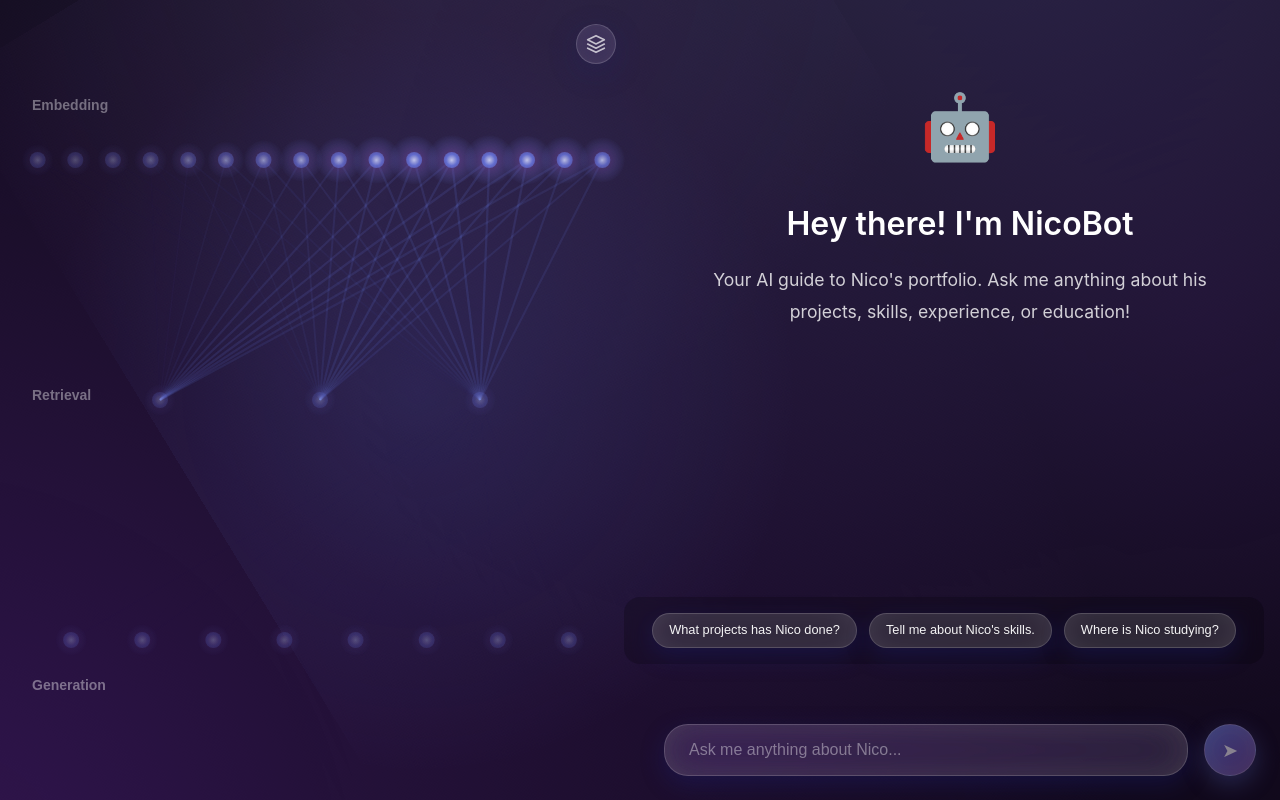
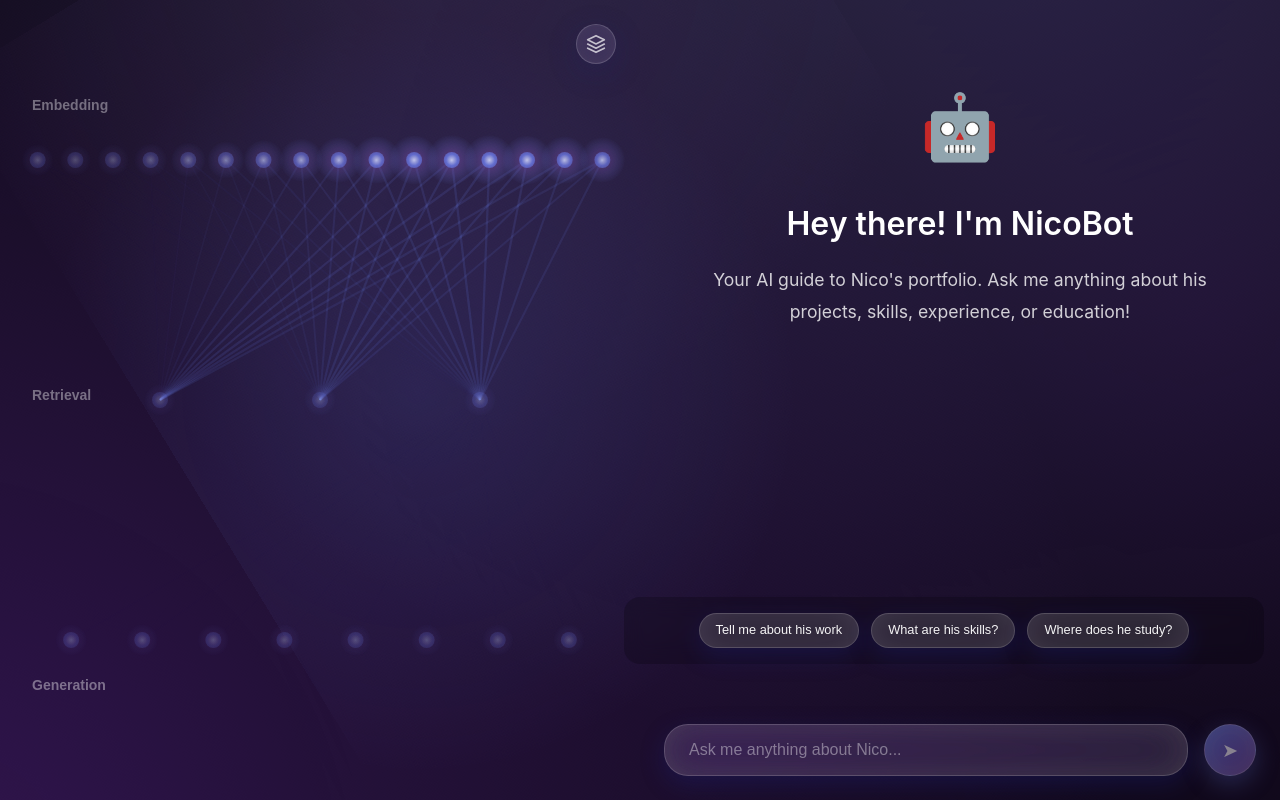
Before and after one commit to shinic1/Portfolio, a React (Vite) app in the folder frontend/: page / in a window 1280 px wide. Built offline with nearby package versions, Linux system fonts and the light colour scheme.

Commit message:
Refactor question suggestion logic in App component to utilize categorized states. Update SuggestedQuestions component to display questions based on selected category, enhancing user interaction. Remove unused suggestion handling in ChatBox.

```diff
--- a/frontend/src/App.tsx
+++ b/frontend/src/App.tsx
@@ -3,6 +3,12 @@ import ChatBox from './components/ChatBox'
 import SuggestedQuestions from './components/SuggestedQuestions'
 import NeuralNetworkViz from './components/NeuralNetworkViz'
 import './App.css'
+
+interface CategoryState {
+  category: string;
+  currentIndex: number;
+  questions: string[];
+}
 
 interface NetworkMetadata {
   embedding_stats: {
@@ -41,16 +47,55 @@ function App() {
   const [isProcessing, setIsProcessing] = useState(false)
   const [processingStage, setProcessingStage] = useState<'embedding' | 'retrieval' | 'generation' | 'idle'>('idle')
   const [geekMode, setGeekMode] = useState(false)
-  const [suggestions, setSuggestions] = useState<string[]>([
-    "What projects has Nico done?",
-    "Tell me about Nico's skills.",
-    "Where is Nico studying?"
+  const [categoryStates, setCategoryStates] = useState<CategoryState[]>([
+    {
+      category: 'experience',
+      currentIndex: 0,
+      questions: [
+        "Tell me about his work",
+        "What's his current role?",
+        "What has he worked on?",
+        "Tell me about his internships",
+        "What technologies does he use?"
+      ]
+    },
+    {
+      category: 'skills',
+      currentIndex: 0,
+      questions: [
+        "What are his skills?",
+        "Does he know React?",
+        "What languages does he know?",
+        "What's his strongest skill?",
+        "What frameworks can he use?"
+      ]
+    },
+    {
+      category: 'education',
+      currentIndex: 0,
+      questions: [
+        "Where does he study?",
+        "What's he studying?",
+        "When does he graduate?",
+        "What's his major?",
+        "Tell me about his education"
+      ]
+    }
   ])
 
-  const handleQuestionSelect = (question: string) => {
+  const handleQuestionSelect = (question: string, categoryIndex: number) => {
     chatBoxRef.current?.sendMessage(question)
     setIsProcessing(true)
     setProcessingStage('embedding')
+
+    // Update only the clicked category's index
+    setCategoryStates(prev =>
+      prev.map((cat, idx) =>
+        idx === categoryIndex
+          ? { ...cat, currentIndex: (cat.currentIndex + 1) % cat.questions.length }
+          : cat  // Other categories stay unchanged
+      )
+    )
   }
 
   const handleMetadataUpdate = (newMetadata: NetworkMetadata) => {
@@ -62,12 +107,6 @@ function App() {
   const handleStageUpdate = (stage: 'embedding' | 'retrieval' | 'generation') => {
     setIsProcessing(true)
     setProcessingStage(stage)
-  }
-
-  const handleSuggestionsUpdate = (newSuggestions: string[]) => {
-    if (newSuggestions && newSuggestions.length > 0) {
-      setSuggestions(newSuggestions)
-    }
   }
 
   return (
@@ -96,10 +135,9 @@ function App() {
           ref={chatBoxRef}
           onMetadataUpdate={handleMetadataUpdate}
           onStageUpdate={handleStageUpdate}
-          onSuggestionsUpdate={handleSuggestionsUpdate}
           geekMode={geekMode}
         />
-        <SuggestedQuestions onQuestionClick={handleQuestionSelect} questions={suggestions} />
+        <SuggestedQuestions onQuestionClick={handleQuestionSelect} categoryStates={categoryStates} />
       </div>
     </div>
   )
--- a/frontend/src/components/ChatBox.tsx
+++ b/frontend/src/components/ChatBox.tsx
@@ -45,11 +45,10 @@ export interface ChatBoxRef {
 interface ChatBoxProps {
   onMetadataUpdate?: (metadata: NetworkMetadata) => void;
   onStageUpdate?: (stage: 'embedding' | 'retrieval' | 'generation') => void;
-  onSuggestionsUpdate?: (suggestions: string[]) => void;
   geekMode?: boolean;
 }
 
-const ChatBox = forwardRef<ChatBoxRef, ChatBoxProps>(({ onMetadataUpdate, onStageUpdate, onSuggestionsUpdate }, ref) => {
+const ChatBox = forwardRef<ChatBoxRef, ChatBoxProps>(({ onMetadataUpdate, onStageUpdate }, ref) => {
   const [messages, setMessages] = useState<Message[]>([]);
   const [input, setInput] = useState('');
   const [isLoading, setIsLoading] = useState(false);
@@ -107,15 +106,6 @@ const ChatBox = forwardRef<ChatBoxRef, ChatBoxProps>(({ onMetadataUpdate, onStag
       if (data.metadata) {
         setLatestMetadata(data.metadata);
         onMetadataUpdate?.(data.metadata);
-      }
-
-      // Extract and update suggestions
-      if (data.panels && onSuggestionsUpdate) {
-        const suggestionPanels = data.panels.filter((p: Panel) => p.type === 'suggestion' && p.is_question);
-        if (suggestionPanels.length > 0) {
-          const newSuggestions = suggestionPanels.map((p: Panel) => p.title);
-          onSuggestionsUpdate(newSuggestions);
-        }
       }
     } catch (error) {
       console.error('Error sending message:', error);
--- a/frontend/src/components/SuggestedQuestions.tsx
+++ b/frontend/src/components/SuggestedQuestions.tsx
@@ -1,32 +1,33 @@
 import './SuggestedQuestions.css';
 
-interface SuggestedQuestionsProps {
-  onQuestionClick: (question: string) => void;
-  questions?: string[]; // Optional dynamic questions
+interface CategoryState {
+  category: string;
+  currentIndex: number;
+  questions: string[];
 }
 
-export default function SuggestedQuestions({ onQuestionClick, questions }: SuggestedQuestionsProps) {
-  const defaultQuestions = [
-    "What projects has Nico done?",
-    "Tell me about Nico's skills.",
-    "Where is Nico studying?"
-  ];
+interface SuggestedQuestionsProps {
+  onQuestionClick: (question: string, categoryIndex: number) => void;
+  categoryStates: CategoryState[];
+}
 
-  // Use provided questions if available, otherwise use defaults
-  const displayQuestions = questions && questions.length > 0 ? questions : defaultQuestions;
-
+export default function SuggestedQuestions({ onQuestionClick, categoryStates }: SuggestedQuestionsProps) {
   return (
     <div className="suggested-questions">
       <div className="questions-grid">
-        {displayQuestions.map((question, index) => (
-          <button
-            key={index}
-            onClick={() => onQuestionClick(question)}
-            className="question-button"
-          >
-            {question}
-          </button>
-        ))}
+        {categoryStates.map((categoryState, index) => {
+          const currentQuestion = categoryState.questions[categoryState.currentIndex];
+          return (
+            <button
+              key={categoryState.category}
+              onClick={() => onQuestionClick(currentQuestion, index)}
+              className="question-button"
+              data-category={categoryState.category}
+            >
+              {currentQuestion}
+            </button>
+          );
+        })}
       </div>
     </div>
   );
```
